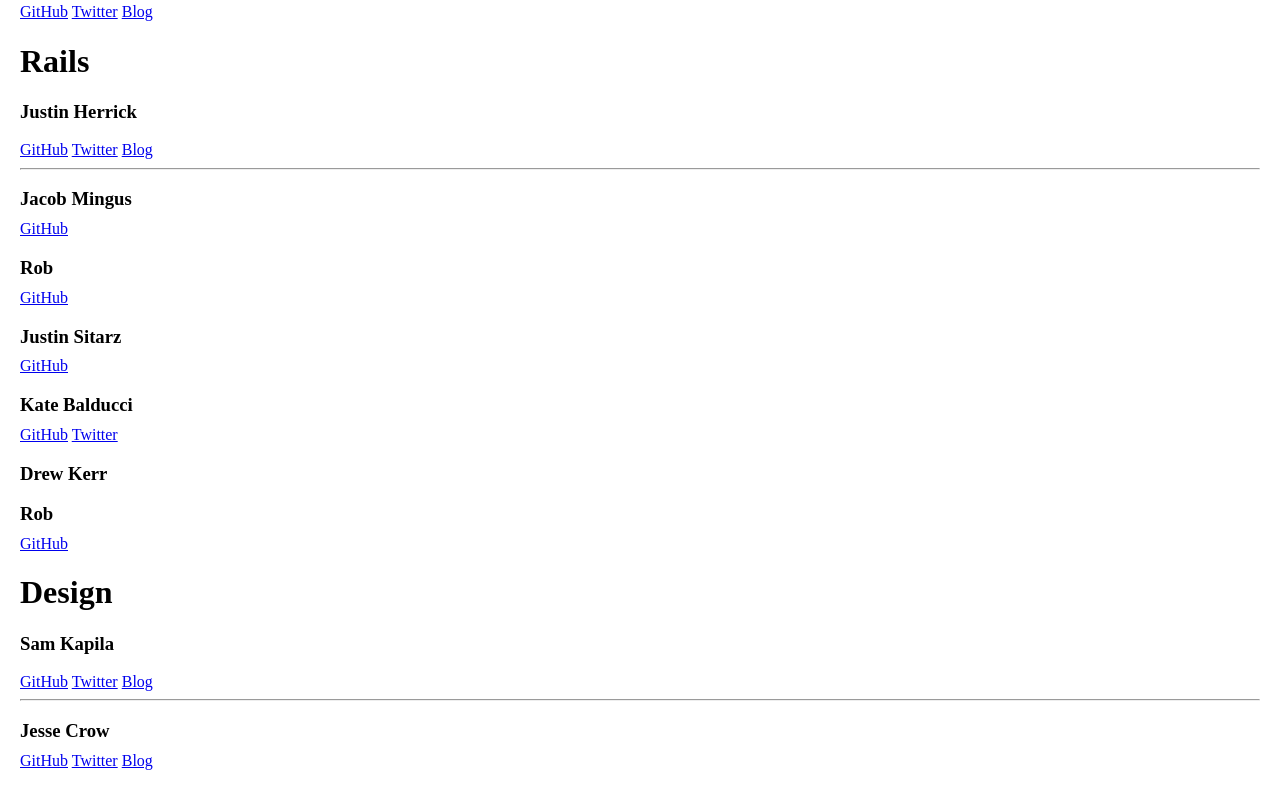
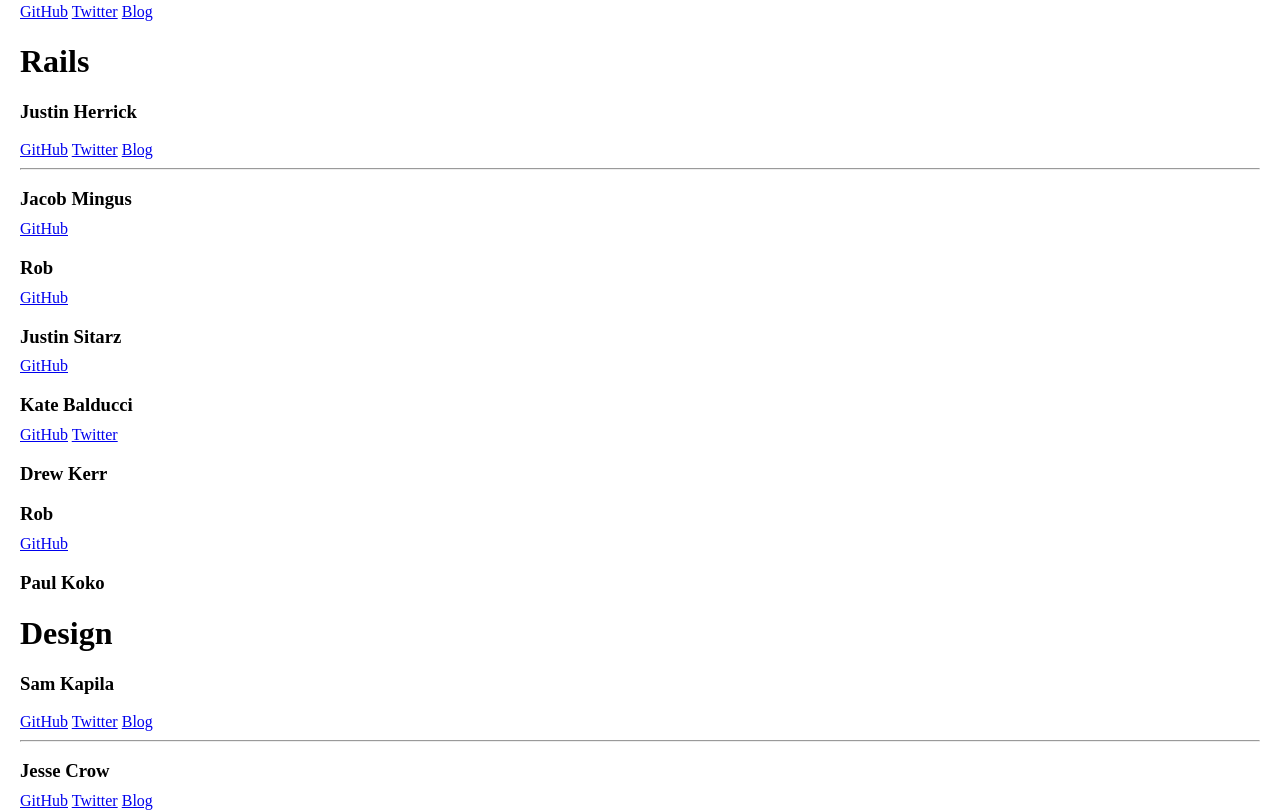
Before and after one commit to TIY-Austin-Front-End-Engineering/Austin-Students, a website: page index.html in a window 1280 px wide. Shown: the part 1096-1906 px from the top of the page. Before the commit the page ends 1866 px from the top, so only its background shows below. Drawn offline with nearby package versions, Linux system fonts and the light colour scheme.

Commit message:
PaulK Commit

```diff
--- a/index.html
+++ b/index.html
@@ -118,6 +118,11 @@
 				<a href="https://github.com/rbdevelop">GitHub</a
 			</div>
 
+			<div class='student'>
+				<h3>Paul Koko</h3>
+				<a href="https://github.com/pkoko9.github.io"></a>
+			</div>
+
 
 		</section>
 		<section class="students design">
```
